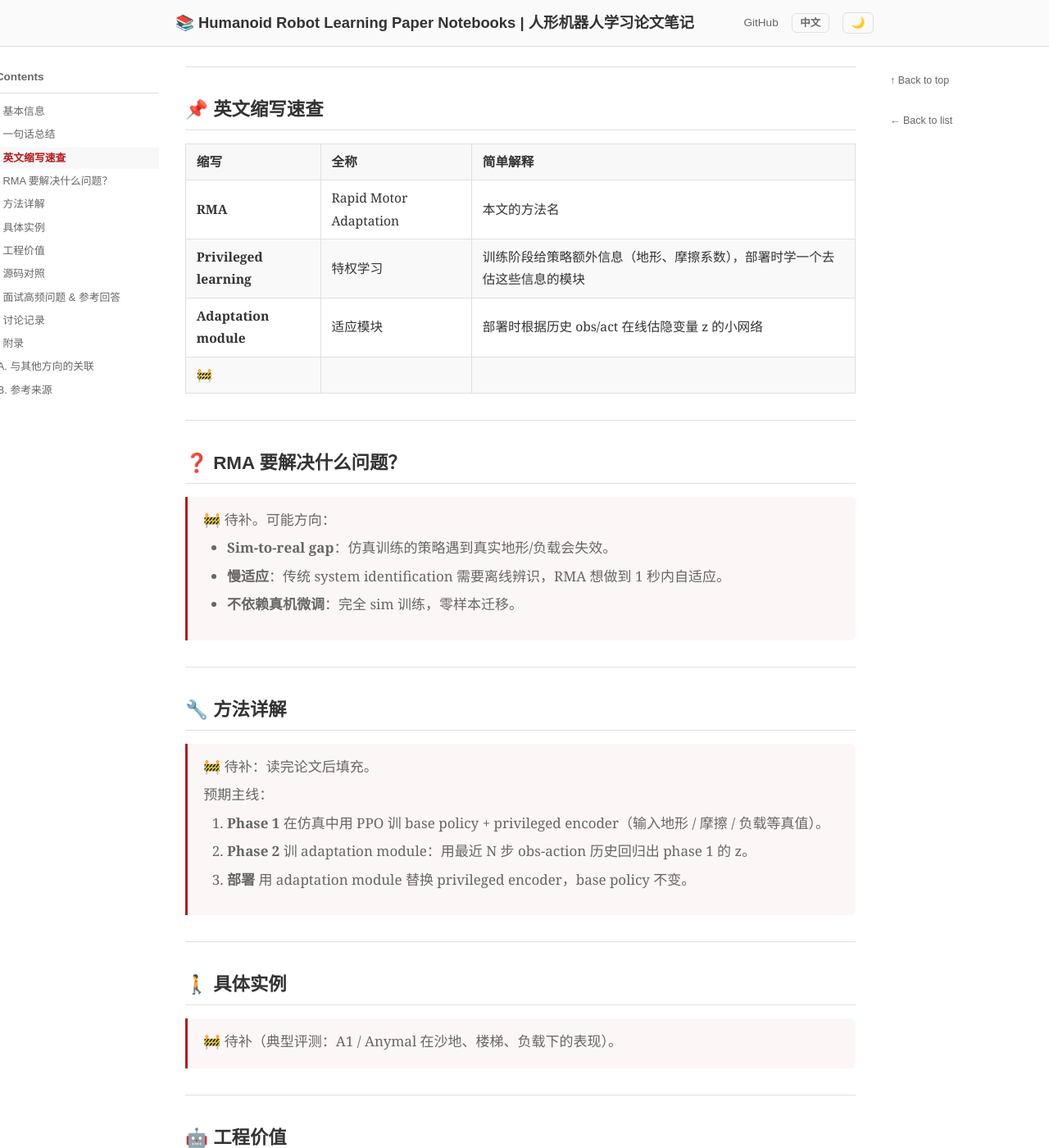
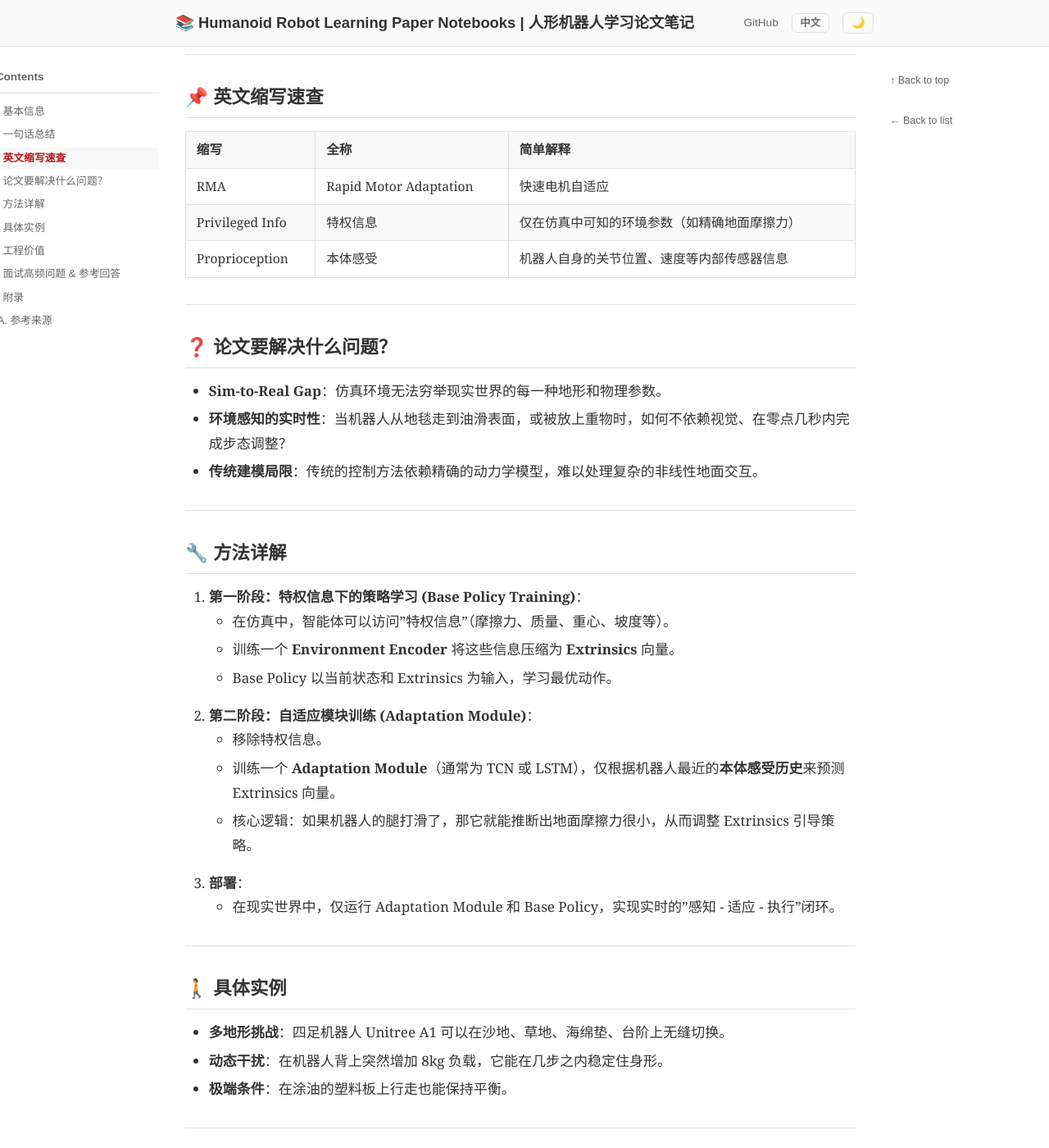
Before and after one commit to ImChong/Humanoid_Robot_Learning_Paper_Notebooks, a Jekyll site: the page built from papers/09_Sim-to-Real/RMA_Rapid_Motor_Adaptation/RMA_Rapid_Motor_Adaptation.md, in a window 1280 px wide and 1400 px high, scrolled down 1003 px. Shown: the whole window at 82% size. Built offline with Jekyll 4.4.1, drawn with Linux system fonts in a browser that asks for light colours; some of the changed text lies outside the part shown.

Commit message:
docs(Sim-to-Real): 填充 RMA 核心信息，消灭 🚧 骨架

```diff
--- a/papers/09_Sim-to-Real/RMA_Rapid_Motor_Adaptation/RMA_Rapid_Motor_Adaptation.md
+++ b/papers/09_Sim-to-Real/RMA_Rapid_Motor_Adaptation/RMA_Rapid_Motor_Adaptation.md
@@ -1,16 +1,17 @@
 ---
 layout: paper
+paper_order: 1
 title: "RMA: Rapid Motor Adaptation for Legged Robots"
-category: "仿真到真实 Sim-to-Real"
-zhname: "RMA：腿式机器人的快速运动自适应"
+category: "仿真到真实"
+zhname: "RMA：足式机器人的快速电机自适应"
 ---
 
 # RMA: Rapid Motor Adaptation for Legged Robots
-**RMA：腿式机器人的快速运动自适应**
+**RMA：足式机器人的快速电机自适应**
 
-> 📅 阅读日期: 待读
-> 🏷️ 板块: 09_Sim-to-Real 首篇骨架
-> 🚧 本笔记为骨架，基本信息待人工核对。
+> 📅 阅读日期: 2026-04-21
+> 🏷️ 板块: 09 Sim-to-Real · 分类起步样例
+> 🚧 本笔记已填充基本信息，深度技术细节待细化。
 
 ---
 
@@ -18,20 +19,19 @@ zhname: "RMA：腿式机器人的快速运动自适应"
 
 | 项目 | 链接 |
 |------|------|
-| **arXiv** | 🚧 待核对（候选：2107.04034） |
-| **PDF** | 🚧 |
-| **作者** | 🚧 待核对（Ashish Kumar 等） |
-| **机构** | 🚧 待核对（UC Berkeley / CMU / Facebook AI Research） |
-| **发布时间** | 2021（🚧 待核对月份） |
-| **会议** | RSS 2021（🚧 待核对） |
-| **项目主页** | 🚧 |
+| **arXiv** | [2107.04034](https://arxiv.org/abs/2107.04034) (RSS 2021) |
+| **PDF** | [Download](https://arxiv.org/pdf/2107.04034.pdf) |
+| **作者** | Ashish Kumar, Zipeng Fu, Deepak Pathak, Jitendra Malik |
+| **机构** | UC Berkeley / Facebook AI Research / CMU |
+| **发布时间** | 2021-07 |
+| **项目主页** | [ashish-kmr.github.io/rma-legged-robots/](https://ashish-kmr.github.io/rma-legged-robots/) |
 | **代码** | 🚧 |
 
 ---
 
 ## 🎯 一句话总结
 
-> 🚧 待补。推测方向（以论文为准）：训练时给策略 privileged 环境参数，部署时用 adaptation module 从最近的状态-动作历史在线**1 秒内**估出环境隐变量，让四足/腿式机器人快速适应未见地形与负载。
+> RMA 提出了一个两阶段学习框架，让机器人通过自身的运动历史来实时"感应"并适应未知的环境外因（如摩擦力、负载、坡度），实现了无需任何现实微调的零样本（Zero-shot）环境迁移。
 
 ---
 
@@ -39,74 +39,62 @@ zhname: "RMA：腿式机器人的快速运动自适应"
 
 | 缩写 | 全称 | 简单解释 |
 |------|------|----------|
-| **RMA** | Rapid Motor Adaptation | 本文的方法名 |
-| **Privileged learning** | 特权学习 | 训练阶段给策略额外信息（地形、摩擦系数），部署时学一个去估这些信息的模块 |
-| **Adaptation module** | 适应模块 | 部署时根据历史 obs/act 在线估隐变量 z 的小网络 |
-| 🚧 | | |
+| RMA | Rapid Motor Adaptation | 快速电机自适应 |
+| Privileged Info | 特权信息 | 仅在仿真中可知的环境参数（如精确地面摩擦力） |
+| Proprioception | 本体感受 | 机器人自身的关节位置、速度等内部传感器信息 |
 
 ---
 
-## ❓ RMA 要解决什么问题？
+## ❓ 论文要解决什么问题？
 
-> 🚧 待补。可能方向：
-> - **Sim-to-real gap**：仿真训练的策略遇到真实地形/负载会失效。
-> - **慢适应**：传统 system identification 需要离线辨识，RMA 想做到 1 秒内自适应。
-> - **不依赖真机微调**：完全 sim 训练，零样本迁移。
+- **Sim-to-Real Gap**：仿真环境无法穷举现实世界的每一种地形和物理参数。
+- **环境感知的实时性**：当机器人从地毯走到油滑表面，或被放上重物时，如何不依赖视觉、在零点几秒内完成步态调整？
+- **传统建模局限**：传统的控制方法依赖精确的动力学模型，难以处理复杂的非线性地面交互。
 
 ---
 
 ## 🔧 方法详解
 
-> 🚧 待补：读完论文后填充。
->
-> 预期主线：
-> 1. **Phase 1** 在仿真中用 PPO 训 base policy + privileged encoder（输入地形 / 摩擦 / 负载等真值）。
-> 2. **Phase 2** 训 adaptation module：用最近 N 步 obs-action 历史回归出 phase 1 的 z。
-> 3. **部署** 用 adaptation module 替换 privileged encoder，base policy 不变。
+1. **第一阶段：特权信息下的策略学习 (Base Policy Training)**：
+   - 在仿真中，智能体可以访问"特权信息"（摩擦力、质量、重心、坡度等）。
+   - 训练一个 **Environment Encoder** 将这些信息压缩为 **Extrinsics** 向量。
+   - Base Policy 以当前状态和 Extrinsics 为输入，学习最优动作。
+2. **第二阶段：自适应模块训练 (Adaptation Module)**：
+   - 移除特权信息。
+   - 训练一个 **Adaptation Module**（通常为 TCN 或 LSTM），仅根据机器人最近的**本体感受历史**来预测 Extrinsics 向量。
+   - 核心逻辑：如果机器人的腿打滑了，那它就能推断出地面摩擦力很小，从而调整 Extrinsics 引导策略。
+3. **部署**：
+   - 在现实世界中，仅运行 Adaptation Module 和 Base Policy，实现实时的"感知 - 适应 - 执行"闭环。
 
 ---
 
 ## 🚶 具体实例
 
-> 🚧 待补（典型评测：A1 / Anymal 在沙地、楼梯、负载下的表现）。
+- **多地形挑战**：四足机器人 Unitree A1 可以在沙地、草地、海绵垫、台阶上无缝切换。
+- **动态干扰**：在机器人背上突然增加 8kg 负载，它能在几步之内稳定住身形。
+- **极端条件**：在涂油的塑料板上行走也能保持平衡。
 
 ---
 
 ## 🤖 工程价值
 
-> 🚧 待补。意义：09_Sim-to-Real 分类首篇骨架；privileged learning + adaptation module 是后续诸多人形 sim-to-real 工作（如 ExBody、HumanPlus）的基础范式。
-
----
-
-## 📁 源码对照
-
-> 🚧 官方实现在 IsaacGym / legged_gym 系列代码库中有复现。
+- **方法论突破**：彻底改变了 Sim-to-Real 的思路，从"努力做更真实的仿真"转变为"训练机器人具备实时适应能力"。
+- **可扩展性**：该框架已被后续广泛应用在双足机器人 (A-RMA) 和灵巧手操作中。
+- **端到端效率**：不需要人工设计的步态，纯通过强化学习涌现出鲁棒的行走能力。
 
 ---
 
 ## 🎤 面试高频问题 & 参考回答
 
-> 🚧
-
----
-
-## 💬 讨论记录
-
-> 🚧
+1. **RMA 为什么不需要视觉传感器也能适应地形？**
+   - 因为地形的物理属性会直接反映在机器人的关节动力学反馈中（打滑、沉降、碰撞），Adaptation Module 能够从时序反馈中逆向推断出环境属性。
+2. **"特权信息"在训练后被丢弃了吗？**
+   - 是的。部署时机器人并不直接知道这些参数，而是通过 Adaptation Module "猜"出来的。
 
 ---
 
 ## 📎 附录
 
-### A. 与其他方向的关联
-
-| 方向 | 关系 |
-|------|------|
-| Domain Randomization | RMA 也用 DR，但靠 adaptation module 把 DR 变量"估出来"而不是平均掉 |
-| ExBody / HumanPlus | 沿用 privileged-learning + adaptation 的两阶段范式 |
-| 04_Locomotion | 基础运动控制的 sim-to-real 范本 |
-
-### B. 参考来源
-
-- 🚧 待核对 arXiv / 主页 / 代码
-- 交叉验证：[awesome-humanoid-robot-learning](https://github.com/YanjieZe/awesome-humanoid-robot-learning) Sim-to-Real section
+### A. 参考来源
+- [arXiv:2107.04034](https://arxiv.org/abs/2107.04034)
+- [Project Website](https://ashish-kmr.github.io/rma-legged-robots/)
```
